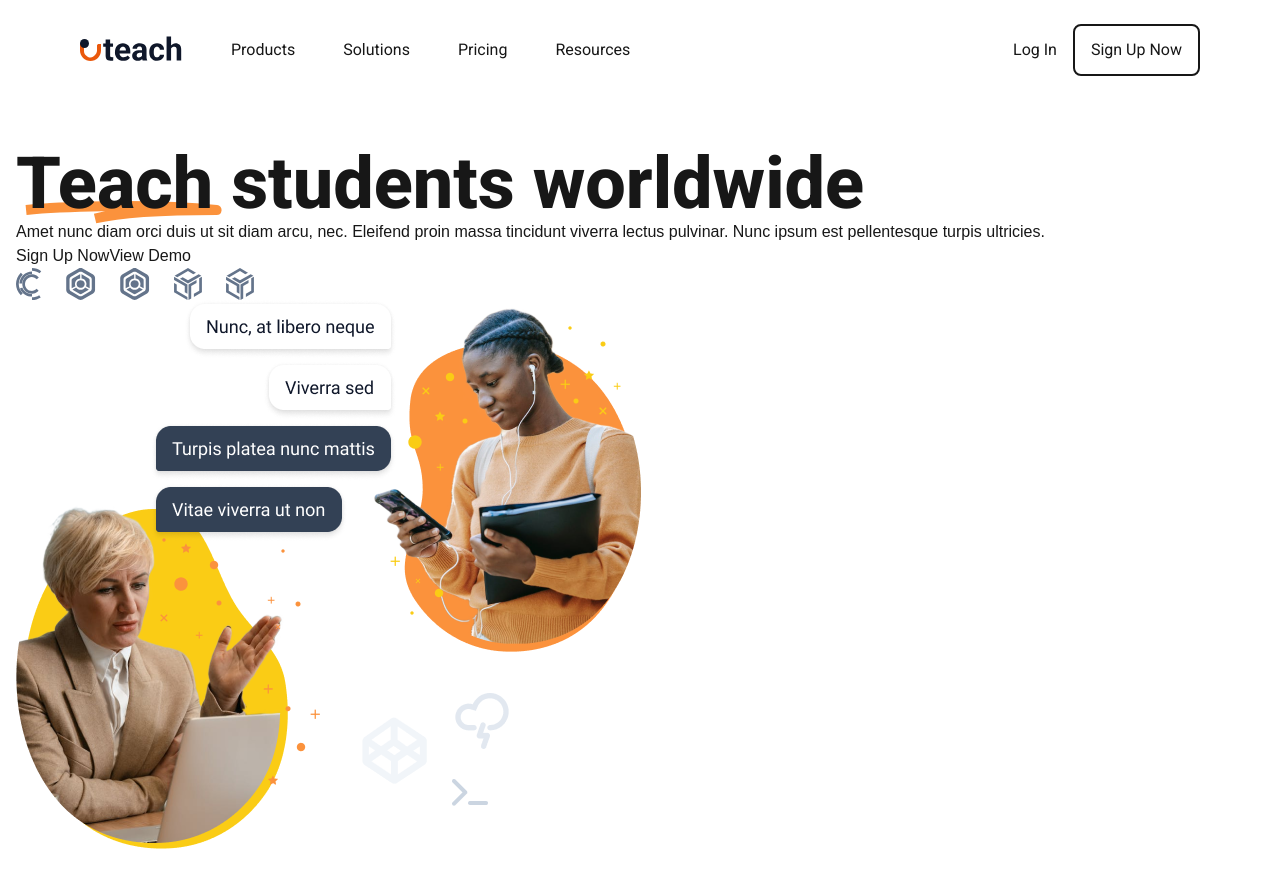
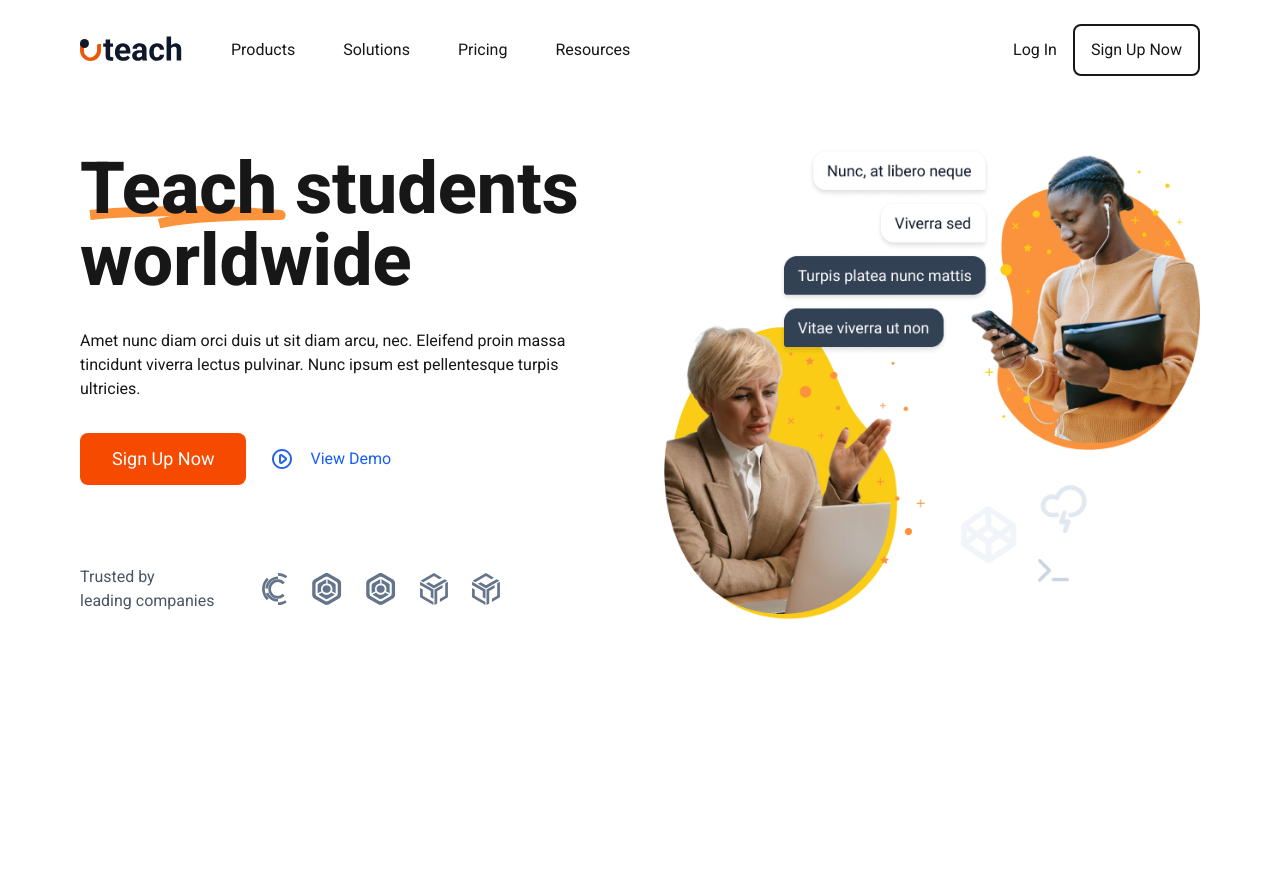
Before and after one commit to miguel-bomfim/buzzvel-frontend-test, a Next.js app: page / in a window 1280 px wide. Shown: the top 888 px of the page. After the commit the page ends 800 px from the top, so only its background shows below. Built offline with nearby package versions, Linux system fonts and the light colour scheme.

Commit message:
Update page.tsx

```diff
--- a/app/page.tsx
+++ b/app/page.tsx
@@ -1,55 +1,59 @@
-import Image from 'next/image'
-import firstSectionAssets from '@/app/assets/first-section-chat-asset.png'
-import OrangeUnderline from './components/svg/OrangeUnderline';
-import LeadingCompany1 from './components/svg/LeadingCompany1';
-import LeadingCompany2 from './components/svg/LeadingCompany2';
-import LeadingCompany3 from './components/svg/LeadingCompany3';
-import LeadingCompany4 from './components/svg/LeadingCompany4';
-import LeadingCompany5 from './components/svg/LeadingCompany5';
-
+import Image from "next/image";
+import firstSectionAssets from "@/app/assets/first-section-chat-asset.png";
+import OrangeUnderline from "./components/svg/OrangeUnderline";
+import LeadingCompany1 from "./components/svg/LeadingCompany1";
+import LeadingCompany2 from "./components/svg/LeadingCompany2";
+import LeadingCompany3 from "./components/svg/LeadingCompany3";
+import LeadingCompany4 from "./components/svg/LeadingCompany4";
+import LeadingCompany5 from "./components/svg/LeadingCompany5";
+import ViewDemoIcon from "./components/svg/ViewDemoIcon";
 
 export default function Home() {
-	const logos = [
+  const leadingCompanies = [
     <LeadingCompany1 key={0} />,
     <LeadingCompany2 key={1} />,
     <LeadingCompany3 key={2} />,
     <LeadingCompany4 key={3} />,
     <LeadingCompany5 key={4} />,
-	]
-
+  ];
 
   return (
     <main>
-			<section className='py-12 px-4'>
-				<div>
-					<div>
-						<h1 className='font-sans text-[40px] md:text-7xl font-extrabold'>
+      <section className="flex gap-12 flex-col md:grid md:grid-cols-2 py-12 px-4 md:px-20 items-center font-sans">
+        <div className="flex flex-col gap-8 md:gap-20">
+          <div className="flex flex-col md:gap-8 gap-6">
+            <h1 className="text-[40px] md:text-7xl font-bold leading-none">
               <span className="relative">
                 <span className="relative z-10">Teach&nbsp;</span>
                 <OrangeUnderline className="absolute top-[70%] w-full px-2 z-0" />
               </span>
               students worldwide
             </h1>
-						<p>Amet nunc diam orci duis ut sit diam arcu, nec. Eleifend proin massa tincidunt viverra lectus pulvinar. Nunc ipsum est pellentesque turpis ultricies.</p>
-						<div>
-							<button>Sign Up Now</button>
-							<button>View Demo</button>
+            <p>
+              Amet nunc diam orci duis ut sit diam arcu, nec. Eleifend proin
+              massa tincidunt viverra lectus pulvinar. Nunc ipsum est
+              pellentesque turpis ultricies.
+            </p>
+            <div className="flex gap-6 items-center">
+              <button className="md:text-lg cursor-pointer py-3 md:px-8 px-6 bg-orange-600 text-white rounded-lg hover:bg-orange-500">Sign Up Now</button>
+              <button className="cursor-pointer flex gap-4 text-blue-600 hover:opacity-75 items-center">
+                <ViewDemoIcon />
+                View Demo
+              </button>
             </div>
           </div>
 
-					<div>
-						<ul className='flex gap-6'>
-							{
-								logos.map((logo)=> logo)
-							}
+          <div className="flex flex-col md:flex-row gap-4 md:gap-12 md:items-center text-gray-600">
+            <span>Trusted by <br className="hidden md:block"/> leading companies</span>
+            <ul className="flex gap-6">
+              {leadingCompanies.map((logo) => logo)}
             </ul>
           </div>
         </div>
 
         <div>
-					<Image alt="" src={firstSectionAssets}/>
+          <Image alt="" src={firstSectionAssets} />
         </div>
-
       </section>
     </main>
   );
```
Lines whose indentation alone changed are shown as unchanged.
